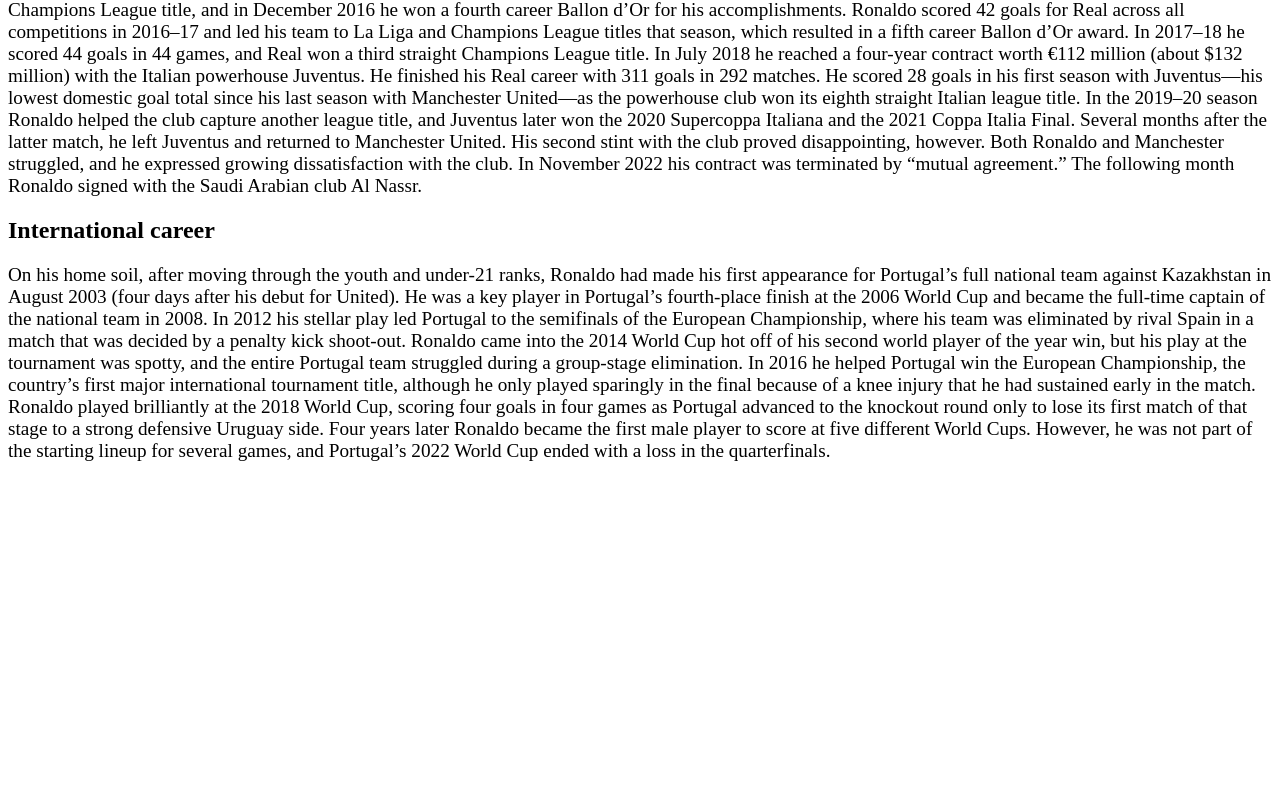
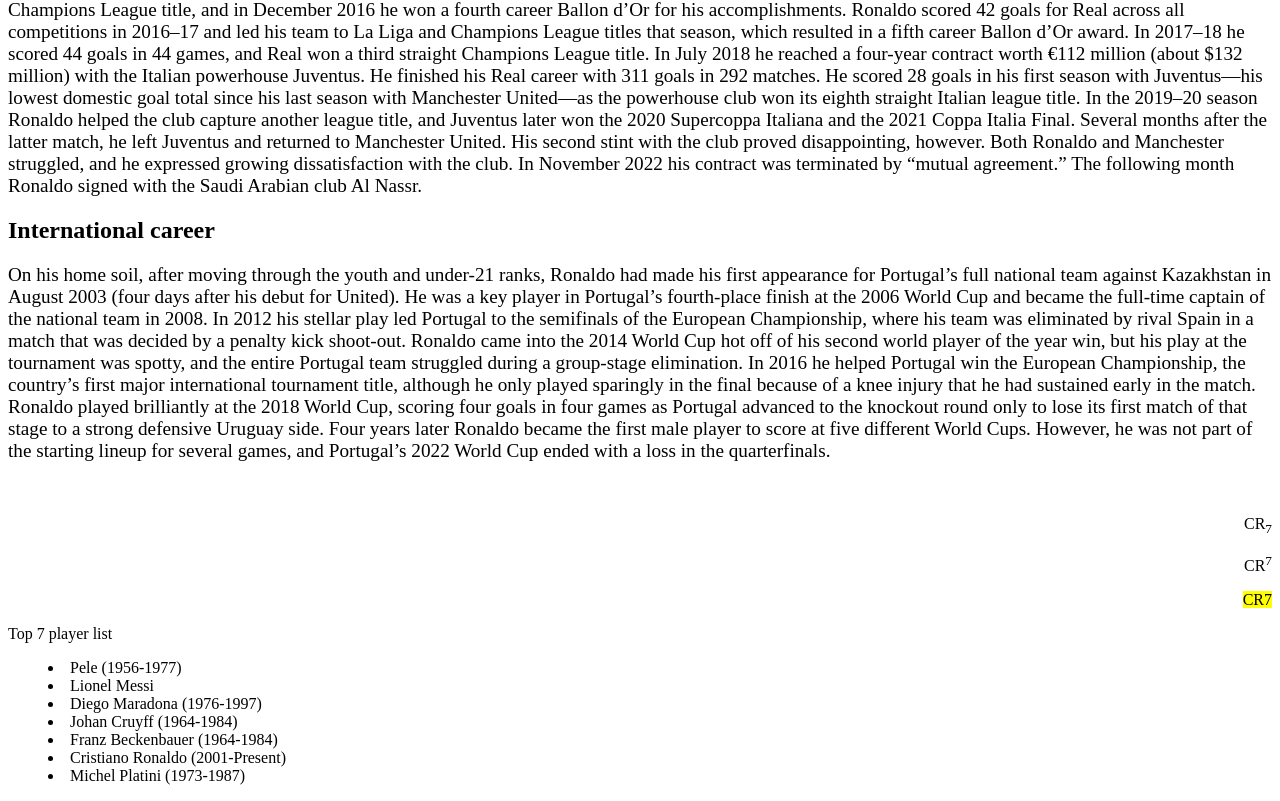
Before and after one commit to Tasin96/Assignment-, a plain HTML site: page index.html in a window 1280 px wide. Shown: the part 1218-2019 px from the top of the page. Before the commit the page ends 1699 px from the top, so only its background shows below. Drawn offline with Linux system fonts and the light colour scheme.

Commit message:
top player list

```diff
--- a/index.html
+++ b/index.html
@@ -9,7 +9,7 @@
     <h1 style="text-align: center; color: rgb(1, 107, 86); font-weight: 800;"><i><u>The Life History of CR7 </u> </i></h1>
     <p style="font-size: larger;"><b>Cristiano Ronaldo</b>, (born February 5, 1985, Funchal, Madeira, Portugal), Portuguese football (soccer) forward who was one of the greatest players of his generation.</p>
     <h2>Early life and career</h2>
-    <p style="font-size: larger;">Ronaldo’s father, José Dinis Aveiro, was the equipment manager for the local club Andorinha. (The name Ronaldo was added to Cristiano’s name in honour of his father’s favourite movie actor, Ronald Reagan, who was U.S. president at the time of Cristiano’s birth.) At age 15 Ronaldo was diagnosed with a heart condition that necessitated surgery, but he was sidelined only briefly and made a full recovery. He first played for Clube Desportivo Nacional of Madeira and then transferred to Sporting Clube de Portugal (known as Sporting Lisbon), where he played for that club’s various youth teams before making his debut on Sporting’s first team in 2002.
+    <p style="font-size: larger;">Ronaldo’s father, <u>José Dinis Aveiro</u>, was the equipment manager for the local club Andorinha. (The name Ronaldo was added to Cristiano’s name in honour of his father’s favourite movie actor, Ronald Reagan, who was U.S. president at the time of Cristiano’s birth.) At age 15 Ronaldo was diagnosed with a heart condition that necessitated surgery, but he was sidelined only briefly and made a full recovery. He first played for Clube Desportivo Nacional of Madeira and then transferred to Sporting Clube de Portugal (known as Sporting Lisbon), where he played for that club’s various youth teams before making his debut on Sporting’s first team in 2002.
 
         Antoine Griezmamm of France kicks the ball during the FIFA 2018 World Cup in the finals match between France and Croatia at Luzhniki Stadium, Moscow, Russia, July 15, 2018. (soccer, football, sports)
         A tall player at 6 feet 1 inch (1.85 metres), Ronaldo was a formidable athlete on the pitch. Originally a right-winger, he developed into a forward with a free-reined attacking style. He was able to mesmerize opponents with a sleight of foot that made sufficient space for openings in opposing defenses.</p>
@@ -27,6 +27,19 @@
         In July 2018 he reached a four-year contract worth €112 million (about $132 million) with the Italian powerhouse Juventus. He finished his Real career with 311 goals in 292 matches. He scored 28 goals in his first season with Juventus—his lowest domestic goal total since his last season with Manchester United—as the powerhouse club won its eighth straight Italian league title. In the 2019–20 season Ronaldo helped the club capture another league title, and Juventus later won the 2020 Supercoppa Italiana and the 2021 Coppa Italia Final. Several months after the latter match, he left Juventus and returned to Manchester United. His second stint with the club proved disappointing, however. Both Ronaldo and Manchester struggled, and he expressed growing dissatisfaction with the club. In November 2022 his contract was terminated by “mutual agreement.” The following month Ronaldo signed with the Saudi Arabian club Al Nassr.</p>
        <h2>International career</h2>
        <p style="font-size: larger;">On his home soil, after moving through the youth and under-21 ranks, Ronaldo had made his first appearance for Portugal’s full national team against Kazakhstan in August 2003 (four days after his debut for United). He was a key player in Portugal’s fourth-place finish at the 2006 World Cup and became the full-time captain of the national team in 2008. In 2012 his stellar play led Portugal to the semifinals of the European Championship, where his team was eliminated by rival Spain in a match that was decided by a penalty kick shoot-out. Ronaldo came into the 2014 World Cup hot off of his second world player of the year win, but his play at the tournament was spotty, and the entire Portugal team struggled during a group-stage elimination. In 2016 he helped Portugal win the European Championship, the country’s first major international tournament title, although he only played sparingly in the final because of a knee injury that he had sustained early in the match. Ronaldo played brilliantly at the 2018 World Cup, scoring four goals in four games as Portugal advanced to the knockout round only to lose its first match of that stage to a strong defensive Uruguay side. Four years later Ronaldo became the first male player to score at five different World Cups. However, he was not part of the starting lineup for several games, and Portugal’s 2022 World Cup ended with a loss in the quarterfinals.</p>
-
+       <br>
+       <p style="text-align:right;">CR<sub>7</sub></p>
+       <p style="text-align:right;">CR<sup>7</sup></p>
+       <p style="text-align:right;"><mark>CR7</mark></p>
+       <p> Top 7 player list</p>
+       <menu>
+        <li>Pele (1956-1977)</li>
+        <li>Lionel Messi</li>
+        <li>Diego Maradona (1976-1997)</li>
+        <li>Johan Cruyff (1964-1984)</li>
+        <li>Franz Beckenbauer (1964-1984)</li>
+        <li>Cristiano Ronaldo (2001-Present)</li>
+        <li>Michel Platini (1973-1987)</li>
+       </menu>
     </body>
 </html>
```
